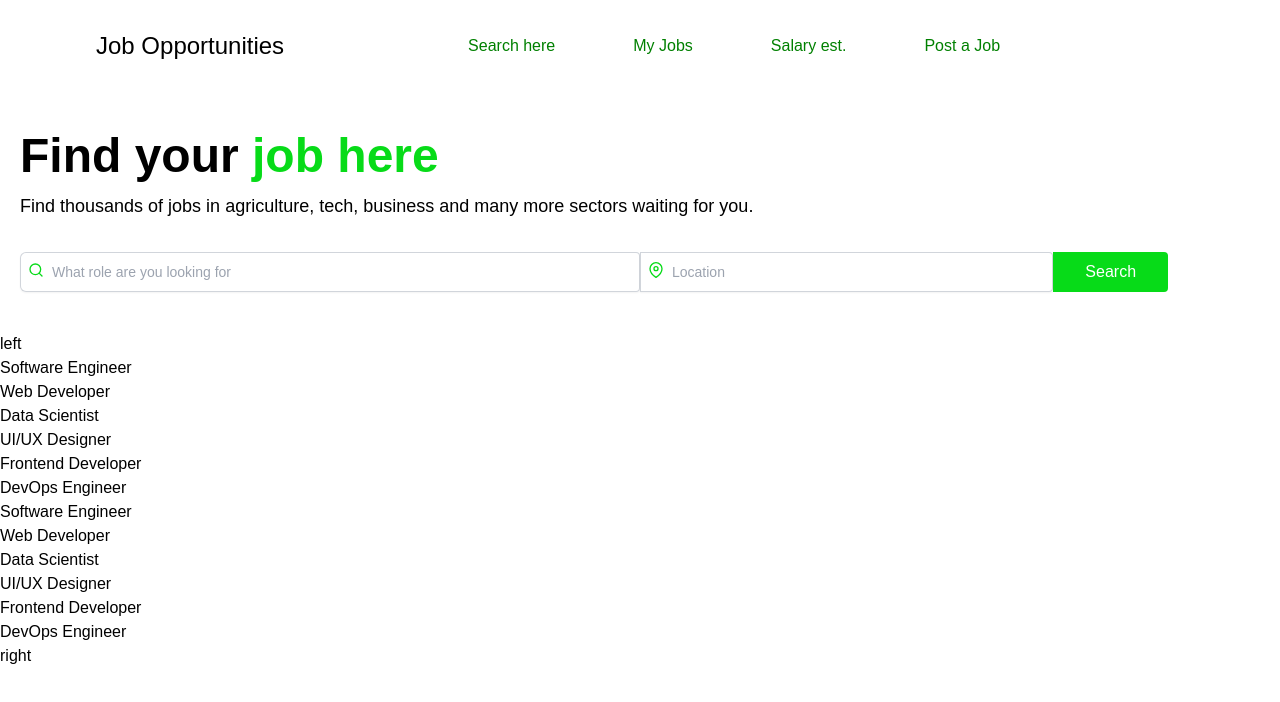
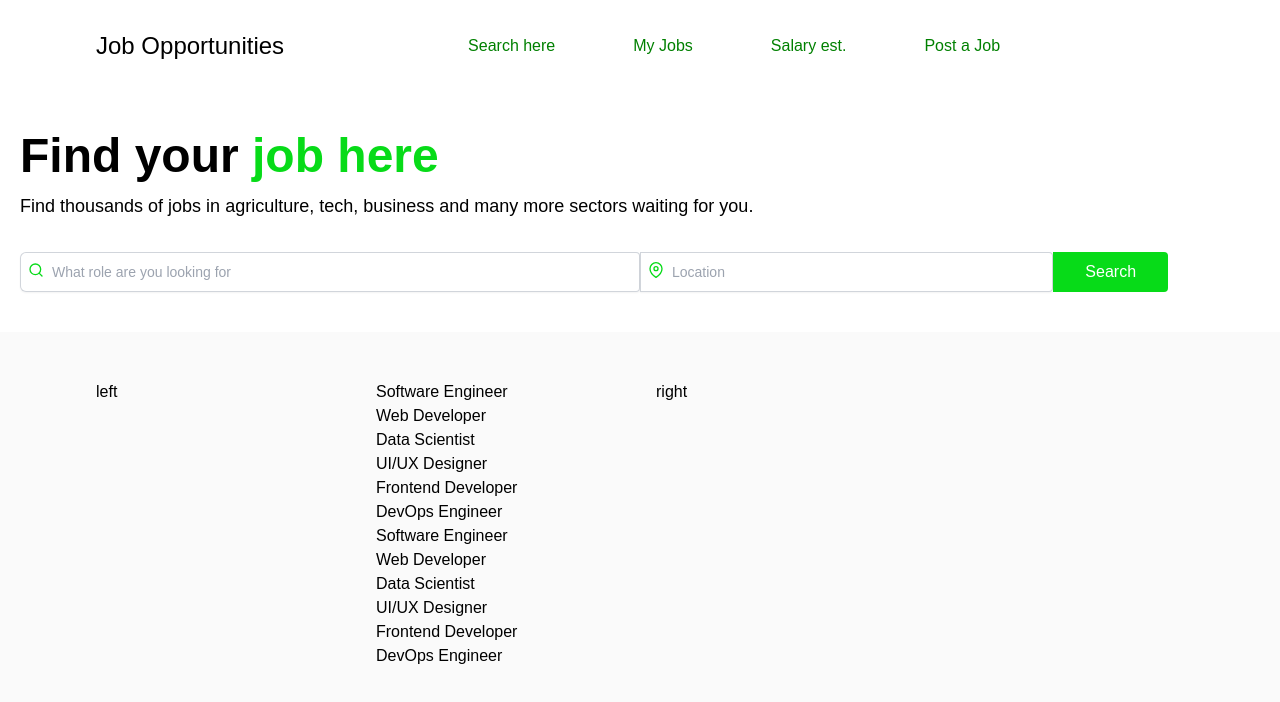
Before and after one commit to Bongani-4/Farm-Guardian-official-Web, a React (Vite) app in the folder FG/: page /AnimalCaretaker in a window 1280 px wide. Shown: the top 702 px of the page. Built offline with nearby package versions, Linux system fonts and the light colour scheme.

Commit message:
animal cartaker input jobs data filtering

```diff
--- a/FG/src/Pages/AnimalCaretaker.jsx
+++ b/FG/src/Pages/AnimalCaretaker.jsx
@@ -82,7 +82,7 @@ const AnimalCaretaker = () => {
 
                  {/**main content data */}
 
-               <div>
+               <div className="bg-lightgrey md:grid grid-cols-4 gap-8 lg:px-24 px-4 py-12">
 
 
                      <div> left</div>
--- a/FG/tailwind.config.js
+++ b/FG/tailwind.config.js
@@ -8,7 +8,8 @@ export default {
     extend: {
       colors: {
         "primary": "#054a15",
-        "green": "#07db18"
+        "green": "#07db18",
+        "lightgrey": "#FAFAFA"
       }
     },
   },
```
